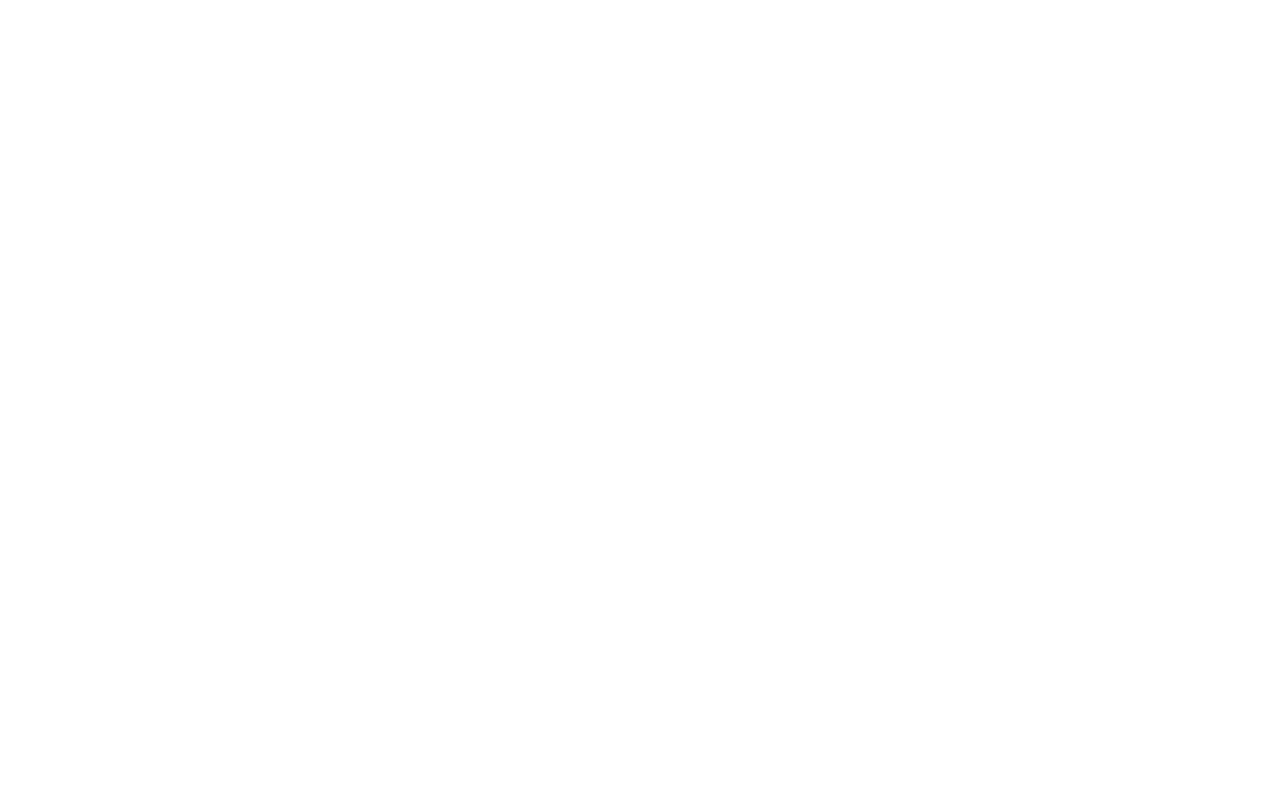
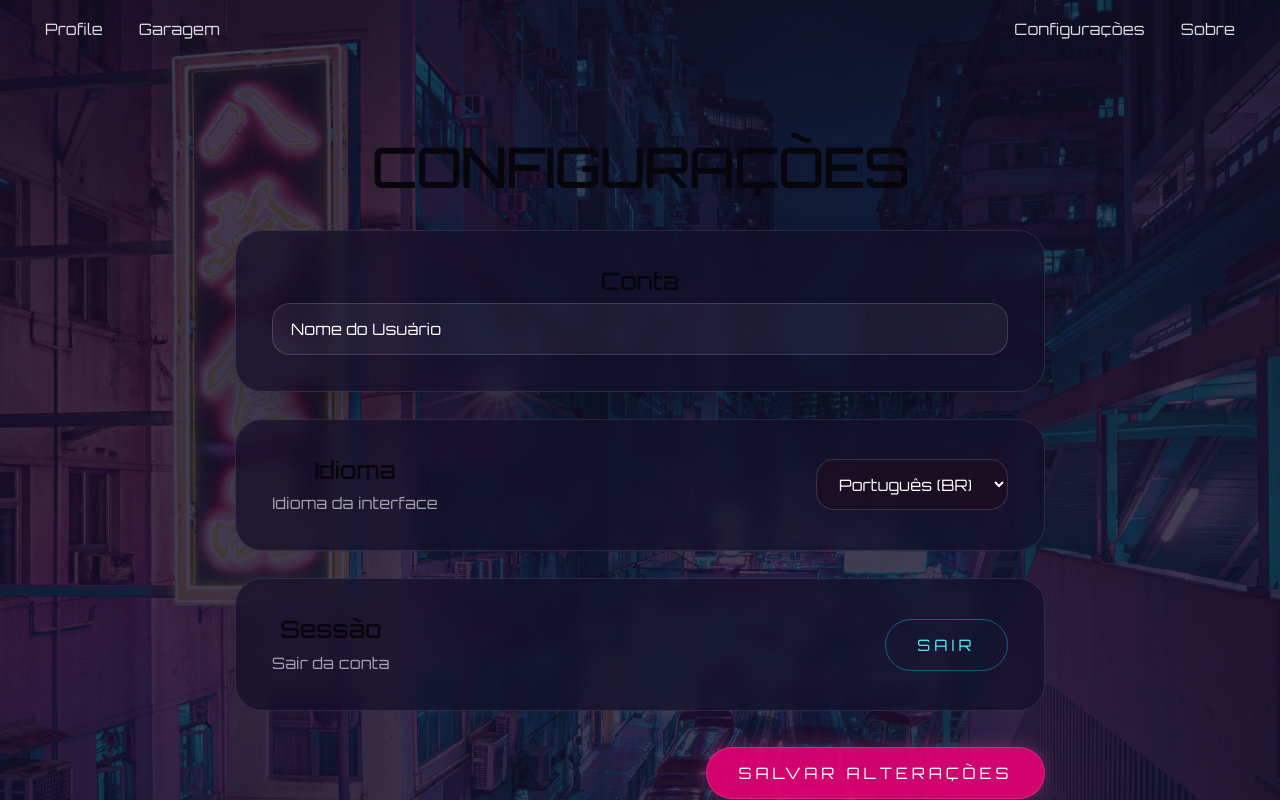
Before and after one commit to Naita1/CyberPunkMech-UI, a React (Vite) app: page /configuracoes in a window 1280 px wide. Before the commit this address had no page. Built offline with nearby package versions, Linux system fonts and the light colour scheme.

Commit message:
Implement Settings page with translucent background and app-style buttons

```diff
--- a/src/App.jsx
+++ b/src/App.jsx
@@ -3,6 +3,7 @@
 import Home from './pages/Home/Home';
 import Profile from './pages/Profile/Profile';
 import Garage from './pages/Garage/Garage';
+import Settings from './pages/Settings/Settings';
 import './App.css';
 
 function AnimatedRoutes() {
@@ -27,6 +28,7 @@
         <Route path="/" element={<Home />} />
         <Route path="/perfil" element={<Profile />} />
         <Route path="/garagem" element={<Garage />} />
+        <Route path="/configuracoes" element={<Settings />} />
       </Routes>
     </div>
   );
--- a/src/components/common/NavBar/Navbar.jsx
+++ b/src/components/common/NavBar/Navbar.jsx
@@ -14,7 +14,7 @@
       </div>
 
       <div className="flex items-center gap-4 sm:gap-8">
-        <a href="#configuracoes" className="text-sm text-white/85 transition-opacity hover:text-white">Configurações</a>
+        <Link to="/configuracoes" className="text-sm text-white/85 transition-opacity hover:text-white">Configurações</Link>
         <a href="#sobre" className="text-sm text-white/85 transition-opacity hover:text-white">Sobre</a>
       </div>
     </nav>
--- a/src/components/layout/ParallaxBackground/ParallaxBackground.jsx
+++ b/src/components/layout/ParallaxBackground/ParallaxBackground.jsx
@@ -1,16 +1,17 @@
 import fundo from '../../../assets/images/background.jpg';
 
-function ParallaxBackground() {
+function ParallaxBackground({ image = fundo, children }) {
   return (
     <div className="absolute inset-0 z-0 overflow-hidden">
       <div
         className="absolute inset-0 bg-cover bg-center"
-        style={{ backgroundImage: `url(${fundo})` }}
+        style={{ backgroundImage: `url(${image})` }}
       />
       <div
         className="absolute inset-0"
         style={{ backgroundColor: 'rgba(19, 15, 42, 0.70)' }}
       />
+      <div className="relative z-10">{children}</div>
     </div>
   );
 }
--- a/src/pages/Garage/Garage.jsx
+++ b/src/pages/Garage/Garage.jsx
@@ -1,5 +1,6 @@
 import { useState, useCallback, useEffect, useRef } from "react";
 import Navbar from "../../components/common/NavBar/Navbar";
+import Footer from "../../components/layout/Footer/Footer";
 import backgroundGarage from "../../assets/images/background-garage.jpg";
 import attackMechImg from "../../assets/mechs/AttackMech/Parado-Direita.png";
 import defensiveMechImg from "../../assets/mechs/DefensiveMech/Parado-Direita.png";
@@ -295,6 +296,9 @@
             </div>
             <MechCarousel mechs={mechs} />
           </div>
+          <div className="mt-auto">
+            <Footer />
+          </div>
         </div>
       </div>
     </div>
--- /dev/null
+++ b/src/pages/Settings/Settings.jsx
@@ -0,0 +1,97 @@
+import { useState } from "react";
+import Navbar from "../../components/common/NavBar/Navbar";
+import Footer from "../../components/layout/Footer/Footer";
+import Button from "../../components/common/Button/Button";
+import settingsBg from "../../assets/images/settings.jpg";
+
+export default function Settings({ player = { name: "Nome do Usuário", coins: 30, createdAt: "2026-01-01" } }) {
+  const [name, setName] = useState(player.name);
+  const [language, setLanguage] = useState("Português (BR)");
+  const [dirty, setDirty] = useState(false);
+
+  const pilotSince = new Date(player.createdAt).toLocaleDateString("pt-BR", {
+    month: "long",
+    year: "numeric",
+  });
+
+  return (
+    <div className="relative min-h-screen overflow-hidden text-cyber-light">
+     <div
+          className="absolute inset-0 bg-cover bg-center"
+          style={{ backgroundImage: `url(${settingsBg})` }}
+          />
+      <div className="relative z-10" style={{ backgroundColor: 'rgba(19, 15, 42, 0.80)' }}
+>
+        <Navbar />
+
+        <main className="max-w-3xl mx-auto px-6 pt-10 pb-24">
+          <h1 className="text-4xl font-serif uppercase tracking-[0.2em] text-white mb-8">Configurações</h1>
+
+          <div className="flex flex-col gap-6">
+            <section
+              className="rounded-3xl border border-white/10 backdrop-blur-sm p-8 shadow-2xl"
+              style={{ backgroundColor: 'rgba(19, 15, 42, 0.70)' }}
+            >
+              <h2 className="text-2xl font-serif text-white mb-6">Conta</h2>
+              <input
+                value={name}
+                onChange={(e) => {
+                  setName(e.target.value);
+                  setDirty(true);
+                }}
+                className="w-full bg-white/5 border border-white/15 rounded-2xl px-4 py-3 text-sm text-white focus:outline-none focus:border-cyan-300"
+              />
+
+            </section>
+
+            <section
+              className="rounded-3xl border border-white/10 backdrop-blur-sm p-8 flex flex-col gap-4 md:flex-row md:items-center md:justify-between"
+              style={{ backgroundColor: 'rgba(19, 15, 42, 0.70)' }}
+            >
+              <div>
+                <h2 className="text-2xl font-serif text-white mb-2">Idioma</h2>
+                <p className="text-sm text-white/60">Idioma da interface</p>
+              </div>
+              <select
+                value={language}
+                onChange={(e) => {
+                  setLanguage(e.target.value);
+                  setDirty(true);
+                }}
+                className="bg-[#1c0f24]/90 border border-white/15 rounded-2xl px-4 py-3 text-sm text-white focus:outline-none focus:border-cyan-300 cursor-pointer"
+              >
+                <option>Português (BR)</option>
+                <option>English</option>
+                <option>Español</option>
+              </select>
+            </section>
+
+            <section
+              className="rounded-3xl border border-white/10 backdrop-blur-sm p-8 flex items-center justify-between"
+              style={{ backgroundColor: 'rgba(19, 15, 42, 0.70)' }}
+            >
+              <div>
+                <h2 className="text-2xl font-serif text-white mb-2">Sessão</h2>
+                <p className="text-sm text-white/60">Sair da conta</p>
+              </div>
+              <Button variant="secondary">
+                Sair
+              </Button>
+            </section>
+          </div>
+
+          <div className="flex flex-col gap-4 mt-8 md:flex-row md:items-center md:justify-between">
+            <span className={`text-xs text-cyan-400 transition-opacity ${dirty ? "opacity-100" : "opacity-0"}`}>
+              Alterações não salvas
+            </span>
+            <Button variant="primary" onClick={() => setDirty(false)}>
+              Salvar alterações
+            </Button>
+          </div>
+        </main>
+
+        <Footer />
+      </div>
+    </div>
+  );
+}
```
Also changed, not shown: src/assets/images/settings.jpg (added).
